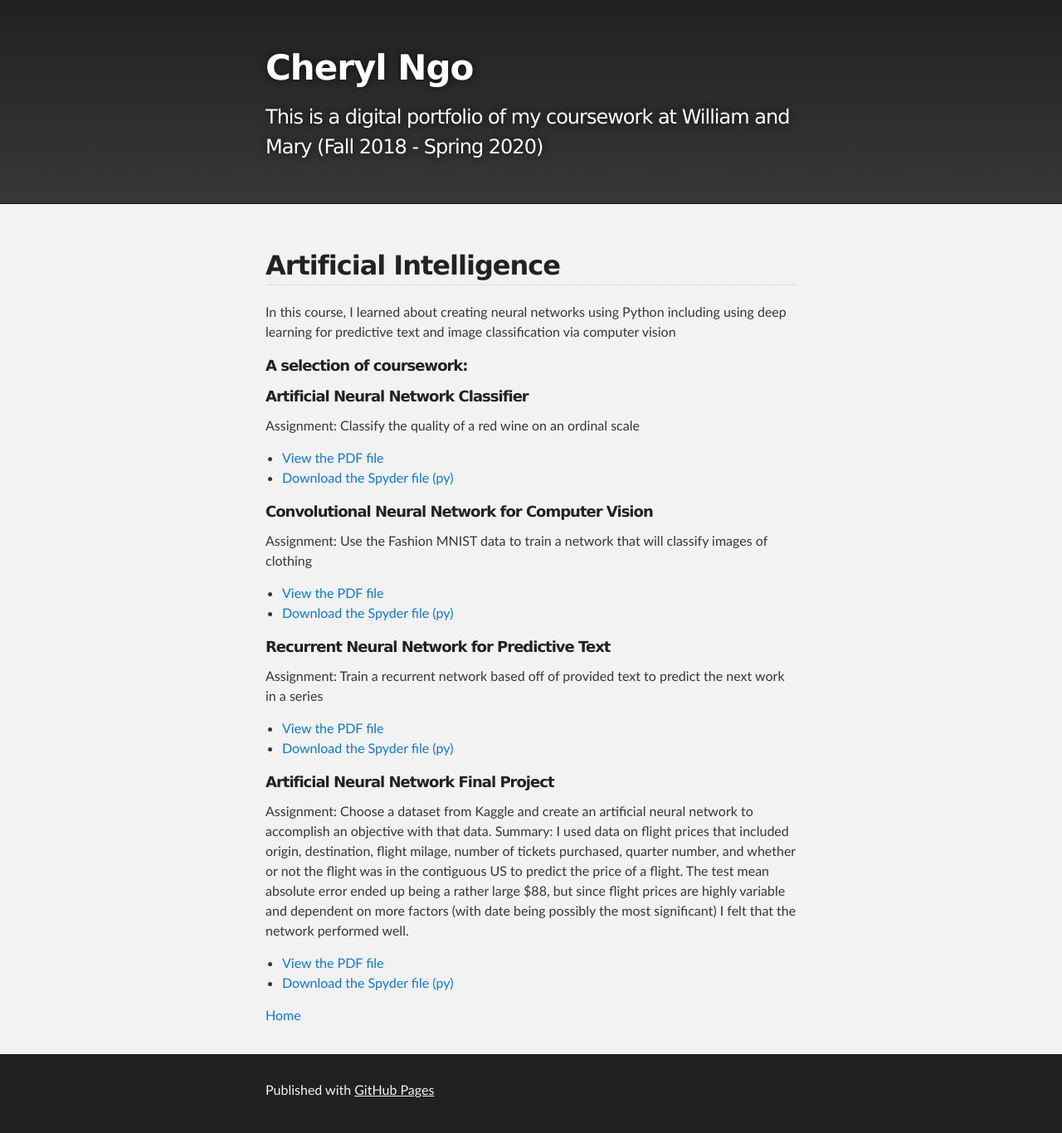
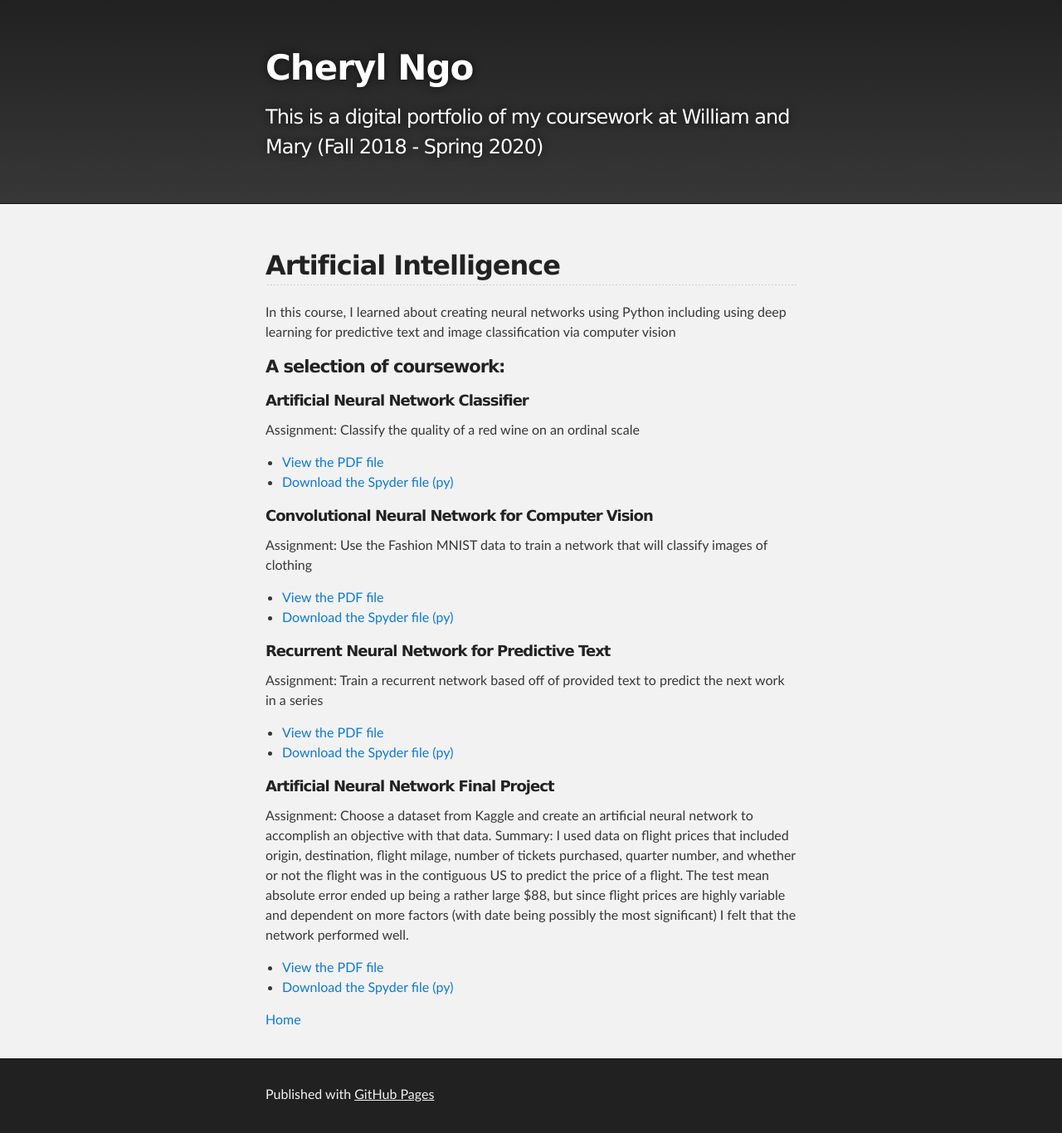
Before and after one commit to Cherylngo/cherylngo.github.io, a Jekyll site: the page built from AI/index.md, in a window 1280 px wide. Shown: the whole page at 83% size. Built offline with Jekyll 4.4.1, drawn with Linux system fonts in a browser that asks for light colours; our own code applies the rules of GitHub Pages for plain Markdown files.

```diff
--- a/AI/index.md
+++ b/AI/index.md
@@ -8,7 +8,7 @@ Semester: Fall 2019
 In this course, I learned about creating neural networks using Python including using deep learning for predictive text and image classification via computer vision
 
 
-##### A selection of coursework:
+#### A selection of coursework:
 ##### Artificial Neural Network Classifier
 Assignment: Classify the quality of a red wine on an ordinal scale
 - [View the PDF file](CategoricalANNWriteup.pdf)
```
